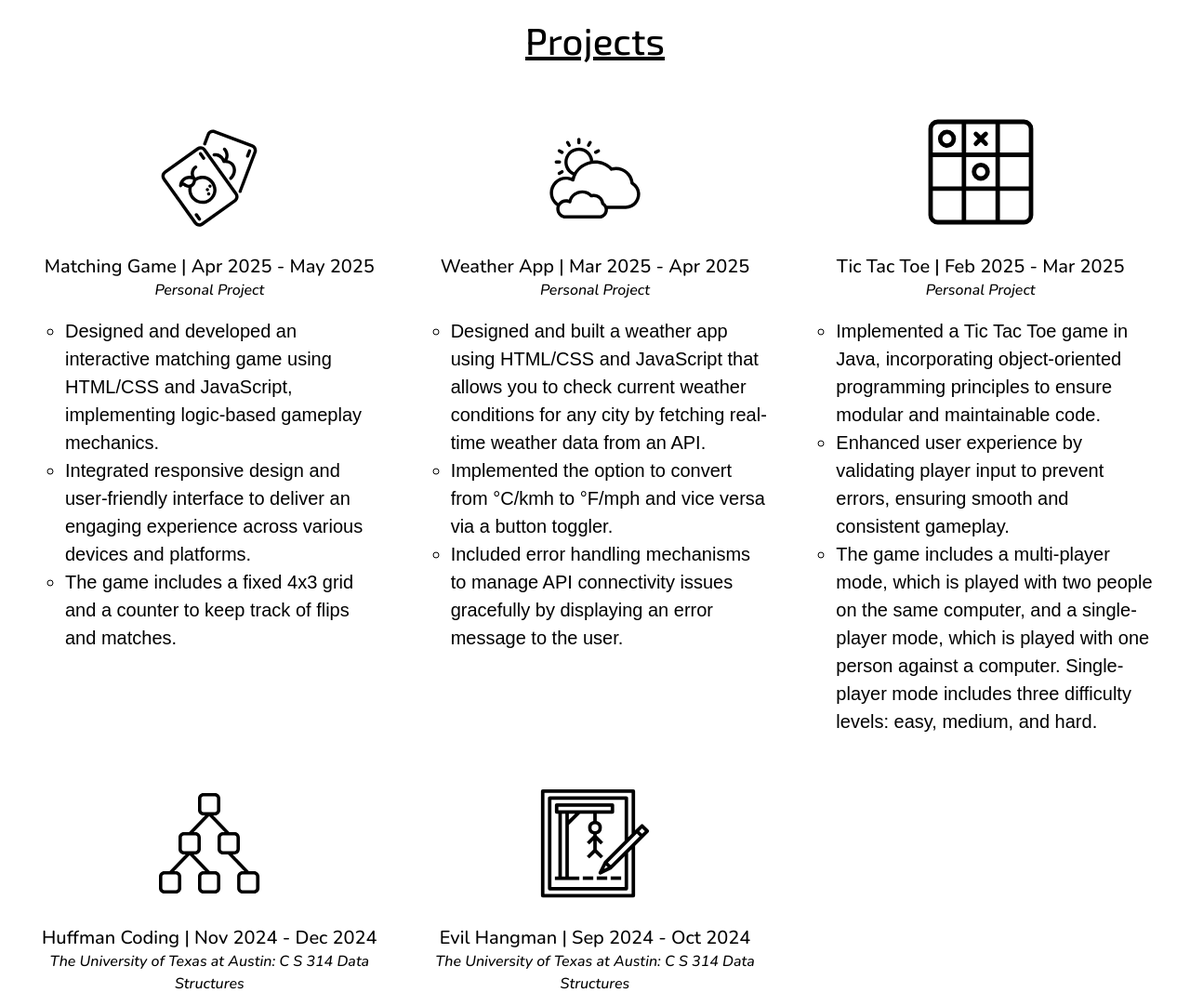
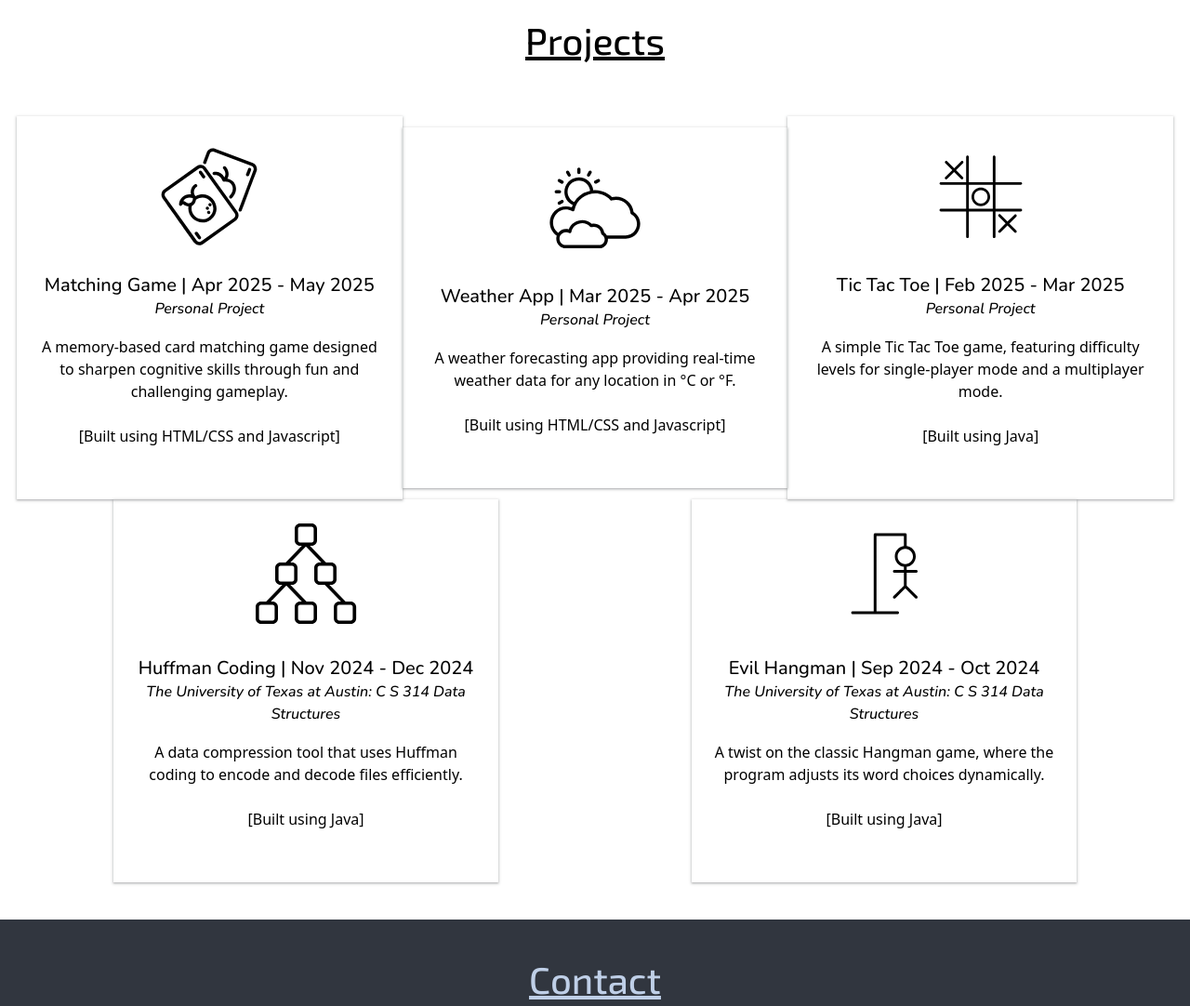
Before and after one commit to jnguyen0101/Portfolio, a website: page index.html in a window 1280 px wide. Shown: the part 2080-3162 px from the top of the page at 93% size. Drawn offline with nearby package versions, Linux system fonts and the light colour scheme; a web font is replaced by a local one.

Commit message:
updated projects

```diff
--- a/index.html
+++ b/index.html
@@ -218,7 +218,7 @@
 <section id="projects-section">
   <h2>Projects</h2>
   <div class="row">
-    <div class="col-12 col-md-6 col-lg-4 git-link">
+    <div class="col-12 col-md-6 col-lg-4 project">
       <a href="https://github.com/jnguyen0101/MatchingGame.git" target="_blank">
         <svg xmlns="http://www.w3.org/2000/svg" viewBox="-5.0 -10.0 110.0 135.0" width="150" height="150">
           <path
@@ -244,17 +244,11 @@
         </svg>
       </a>
       <h3>Matching Game | Apr 2025 - May 2025<br><small><em>Personal Project</em></small></h3>
-      <ul>
-        <li>Designed and developed an interactive matching game using HTML/CSS and JavaScript, implementing logic-based
-          gameplay mechanics.
-        </li>
-        <li>Integrated responsive design and user-friendly interface to deliver an engaging experience across various
-          devices and platforms.
-        </li>
-        <li>The game includes a fixed 4x3 grid and a counter to keep track of flips and matches.</li>
-      </ul>
+      <p>A memory-based card matching game designed to sharpen cognitive skills through fun and challenging gameplay.
+        <br><br>[Built using HTML/CSS and Javascript]
+      </p>
     </div>
-    <div class="col-12 col-md-6 col-lg-4 git-link">
+    <div class="col-12 col-md-6 col-lg-4 project">
       <a href="https://github.com/jnguyen0101/WeatherApp.git" target="_blank">
         <svg xmlns="http://www.w3.org/2000/svg" viewBox="-5.0 -10.0 110.0 135.0" width="150" height="150">
           <path
@@ -276,52 +270,29 @@
         </svg>
       </a>
       <h3>Weather App | Mar 2025 - Apr 2025<br><small><em>Personal Project</em></small></h3>
-      <ul>
-        <li>
-          Designed and built a weather app using HTML/CSS and JavaScript that allows you to check current weather
-          conditions for any city by fetching real-time weather data from an API.
-        </li>
-        <li>
-          Implemented the option to convert from °C/kmh to °F/mph and vice versa via a button toggler.
-        </li>
-        <li>
-          Included error handling mechanisms to manage API connectivity issues gracefully by displaying an error
-          message to the user.
-        </li>
-      </ul>
+      <p>A weather forecasting app providing real-time weather data for any location in °C or °F.
+        <br><br>[Built using HTML/CSS and Javascript]
+      </p>
     </div>
-    <div class="col-12 col-md-6 col-lg-4 git-link">
+    <div class="col-12 col-md-6 col-lg-4 project">
       <a href="https://github.com/jnguyen0101/TicTacToe.git" target="_blank">
-        <svg xmlns="http://www.w3.org/2000/svg" viewBox="0 0 100 125" x="0px" y="0px" width="150" height="150">
-          <g data-name="Layer 10">
-            <path
-              d="M88.67188,3H11.32813A8.33769,8.33769,0,0,0,3,11.32813V88.67188A8.33769,8.33769,0,0,0,11.32813,97H88.67188A8.33769,8.33769,0,0,0,97,88.67188V11.32813A8.33769,8.33769,0,0,0,88.67188,3ZM36.8584,62.87988V36.59766H63.1416V62.87988Zm26.2832,4V93H36.8584V66.87988ZM7,36.59766H32.8584V62.87988H7Zm29.8584-4V7H63.1416V32.59766Zm30.2832,4H93V62.87988H67.1416ZM93,11.32813V32.59766H67.1416V7H88.67188A4.3328,4.3328,0,0,1,93,11.32813ZM11.32813,7H32.8584V32.59766H7V11.32813A4.3328,4.3328,0,0,1,11.32813,7ZM7,88.67188v-21.792H32.8584V93H11.32813A4.3328,4.3328,0,0,1,7,88.67188ZM88.67188,93H67.1416V66.87988H93v21.792A4.33279,4.33279,0,0,1,88.67188,93Z"/>
-            <path
-              d="M19.67578,28.30615a8.08472,8.08472,0,1,0-8.084-8.085A8.09418,8.09418,0,0,0,19.67578,28.30615Zm0-12.16943a4.08472,4.08472,0,1,1-4.084,4.08447A4.08919,4.08919,0,0,1,19.67578,16.13672Z"/>
-            <path
-              d="M50,41.6543a8.08447,8.08447,0,1,0,8.085,8.08447A8.09376,8.09376,0,0,0,50,41.6543Zm0,12.16894a4.08447,4.08447,0,1,1,4.085-4.08447A4.08919,4.08919,0,0,1,50,53.82324Z"/>
-            <path
-              d="M52.82819,20.22144,55.84082,17.209a1.99978,1.99978,0,0,0-2.82812-2.82812L50,17.39337l-3.0127-3.01251A1.99978,1.99978,0,0,0,44.15918,17.209l3.01263,3.01246-3.01263,3.01245A1.99978,1.99978,0,1,0,46.9873,26.062L50,23.0495,53.0127,26.062a1.99978,1.99978,0,1,0,2.82812-2.82812Z"/>
-          </g>
+        <svg xmlns="http://www.w3.org/2000/svg" viewBox="-5.0 -10.0 110.0 135.0" width="150" height="150">
+          <path
+            d="m15.5 32.801c0.30078 0.30078 0.60156 0.39844 0.89844 0.39844 0.30078 0 0.69922-0.10156 0.89844-0.39844l6.8008-6.8008 6.8008 6.8008c0.30078 0.30078 0.60156 0.39844 0.89844 0.39844 0.30078 0 0.69922-0.10156 0.89844-0.39844 0.5-0.5 0.5-1.3008 0-1.8008l-6.6953-6.8008 6.8008-6.8008c0.5-0.5 0.5-1.3008 0-1.8008s-1.3008-0.5-1.8008 0l-6.8008 6.8008-6.8008-6.8008c-0.5-0.5-1.3008-0.5-1.8008 0s-0.5 1.3008 0 1.8008l6.8008 6.8008-6.8984 6.8008c-0.5 0.5-0.5 1.3008 0 1.8008z"/>
+          <path
+            d="m67.199 84.5c0.30078 0.30078 0.60156 0.39844 0.89844 0.39844 0.30078 0 0.69922-0.10156 0.89844-0.39844l6.8008-6.8008 6.8008 6.8008c0.30078 0.30078 0.60156 0.39844 0.89844 0.39844 0.30078 0 0.69922-0.10156 0.89844-0.39844 0.5-0.5 0.5-1.3008 0-1.8008l-6.8008-6.8008 6.8008-6.8008c0.5-0.5 0.5-1.3008 0-1.8008s-1.3008-0.5-1.8008 0l-6.793 6.7031-6.8008-6.8008c-0.5-0.5-1.3008-0.5-1.8008 0s-0.5 1.3008 0 1.8008l6.8008 6.8008-6.8008 6.8008c-0.59766 0.5-0.59766 1.3984 0 1.8984z"/>
+          <path
+            d="m50 59c5 0 9-4.1016 9-9s-4.1016-9-9-9-9 4.1016-9 9 4 9 9 9zm0-15.5c3.6016 0 6.5 2.8984 6.5 6.5s-2.8984 6.5-6.5 6.5-6.5-2.8984-6.5-6.5 2.8984-6.5 6.5-6.5z"/>
+          <path
+            d="m88.699 61.602h-24.5v-23.203h24.5c0.69922 0 1.3008-0.60156 1.3008-1.3008 0-0.69922-0.60156-1.3008-1.3008-1.3008l-24.5 0.003906v-24.5c0-0.69922-0.60156-1.3008-1.3008-1.3008-0.69922 0-1.3008 0.60156-1.3008 1.3008v24.5h-23.199v-24.5c0-0.69922-0.60156-1.3008-1.3008-1.3008-0.69922 0-1.3008 0.60156-1.3008 1.3008v24.5h-24.496c-0.69922 0-1.3008 0.60156-1.3008 1.3008 0 0.69922 0.60156 1.3008 1.3008 1.3008h24.5v23.199h-24.5c-0.69922 0-1.3008 0.60156-1.3008 1.3008 0 0.69922 0.60156 1.3008 1.3008 1.3008h24.5v24.5c0 0.69922 0.60156 1.3008 1.3008 1.3008 0.69922 0 1.3008-0.60156 1.3008-1.3008l-0.003906-24.504h23.199v24.5c0 0.69922 0.60156 1.3008 1.3008 1.3008 0.69922 0 1.3008-0.60156 1.3008-1.3008v-24.5h24.5c0.69922 0 1.3008-0.60156 1.3008-1.3008 0-0.69922-0.60156-1.2969-1.3008-1.2969zm-27.098 0h-23.203v-23.203h23.199z"/>
         </svg>
       </a>
       <h3>Tic Tac Toe | Feb 2025 - Mar 2025<br><small><em>Personal Project</em></small></h3>
-      <ul>
-        <li>
-          Implemented a Tic Tac Toe game in Java, incorporating object-oriented programming principles to
-          ensure modular and maintainable code.
-        </li>
-        <li>
-          Enhanced user experience by validating player input to prevent errors, ensuring smooth and consistent
-          gameplay.
-        </li>
-        <li>The game includes a multi-player mode, which is played with two people on the same computer, and a
-          single-player mode, which is played with one person against a computer. Single-player mode includes three
-          difficulty levels: easy, medium, and hard.
-        </li>
-      </ul>
+      <p>A simple Tic Tac Toe game, featuring difficulty levels for single-player mode and a multiplayer mode.
+        <br><br>[Built using Java]
+      </p>
     </div>
-    <div class="col-12 col-md-6 col-lg-4 git-link">
+    <div class="col-12 col-md-6 col-lg-4 project">
       <a href="https://github.com/jnguyen0101/Huffman.git" target="_blank">
         <svg xmlns="http://www.w3.org/2000/svg"
              viewBox="0 0 100 125" width="150" height="150"
@@ -330,46 +301,23 @@
       </a>
       <h3>Huffman Coding | Nov 2024 - Dec 2024<br><small><em>The University of Texas at Austin: C S 314 Data
         Structures</em></small></h3>
-      <ul>
-        <li>Created a Huffman Coding program in Java that optimizes data storage and retrieval by efficiently
-          assigning codes based on character frequencies and is able to compress and decompress files.
-        </li>
-        <li>Process of compressing includes calculating character frequencies contained in input file, building
-          the corresponding Huffman Tree, and writing to the compressed file.
-        </li>
-        <li>Process of decompressing includes reading the compressed file, rebuilding the corresponding Huffman
-          Tree, and writing to the uncompressed file.
-        </li>
-      </ul>
+      <p>A data compression tool that uses Huffman coding to encode and decode files efficiently.
+        <br><br>[Built using Java]
+      </p>
     </div>
-    <div class="col-12 col-md-6 col-lg-4 git-link">
+    <div class="col-12 col-md-6 col-lg-4 project">
       <a href="https://github.com/jnguyen0101/EvilHangman.git" target="_blank">
-        <svg xmlns="http://www.w3.org/2000/svg" viewBox="0 0 64 80" width="150" height="150">
-          <g data-name="Layer 27">
-            <path
-              d="M23,51H17V21.41L23.41,15H31v4.14a4,4,0,0,0,0,7.72v.73l-3.71,3.7,1.42,1.42L31,30.41v5.18l-3.71,3.7,1.42,1.42L32,37.41l3.29,3.3,1.42-1.42L33,35.59V30.41l2.29,2.3,1.42-1.42L33,27.59v-.73a4,4,0,0,0,0-7.72V15h9a1,1,0,0,0,1-1V10a1,1,0,0,0-1-1H10a1,1,0,0,0-1,1v4a1,1,0,0,0,1,1h1V51H9v2H23ZM34,23a2,2,0,1,1-2-2A2,2,0,0,1,34,23ZM17,18.59V15h3.59ZM11,11H41v2H11Zm2,4h2V51H13Z"/>
-            <rect x="25" y="51" width="6" height="2"/>
-            <rect x="33" y="51" width="6" height="2"/>
-            <rect x="41" y="51" width="6" height="2"/>
-            <path
-              d="M62.71,24.29l-3-3a1,1,0,0,0-1.42,0L55,24.59V2a1,1,0,0,0-1-1H2A1,1,0,0,0,1,2V62a1,1,0,0,0,1,1H54a1,1,0,0,0,1-1V33.41l7.71-7.7A1,1,0,0,0,62.71,24.29ZM49,30.59,37.29,42.29a1.1,1.1,0,0,0-.18.26l-3,6A1,1,0,0,0,35,50a.91.91,0,0,0,.45-.11l6-3a1.1,1.1,0,0,0,.26-.18L49,39.41V57H7V7H49ZM38.27,44.69l1,1-2.07,1Zm2.73-.1L39.41,43,56,26.41,57.59,28ZM53,61H3V3H53V26.59l-2,2V6a1,1,0,0,0-1-1H6A1,1,0,0,0,5,6V58a1,1,0,0,0,1,1H50a1,1,0,0,0,1-1V37.41l2-2Zm6-34.41L57.41,25,59,23.41,60.59,25Z"/>
-          </g>
+        <svg xmlns="http://www.w3.org/2000/svg" viewBox="0 0 101 125" width="150" height="150" xml:space="preserve"
+             x="0px" y="0px" fill-rule="evenodd" clip-rule="evenodd" stroke-linejoin="round" stroke-miterlimit="2">
+          <path
+            d="M43.66,83.794l-0,-67.588c-0,-0 24.558,-0 24.558,-0l-0,9.024c-4.588,0.611 -8.132,4.545 -8.132,9.299c-0,4.755 3.544,8.688 8.132,9.3l-0,2.866l-8.562,-0c-0.69,-0 -1.25,0.56 -1.25,1.25c-0,0.689 0.56,1.25 1.25,1.25l8.562,-0l-0,11.607c-0,0 -9.446,9.446 -9.446,9.446c-0.488,0.488 -0.488,1.28 0,1.768c0.244,0.244 0.564,0.366 0.884,0.366l0.06,-0.002c0.299,-0.014 0.595,-0.135 0.824,-0.364l8.928,-8.928l8.936,8.936c0.488,0.488 1.28,0.488 1.768,-0c0.488,-0.488 0.488,-1.28 -0,-1.768l-9.454,-9.454l-0,-11.607l8.57,-0c0.69,-0 1.25,-0.561 1.25,-1.25c0,-0.69 -0.56,-1.25 -1.25,-1.25l-8.57,-0l-0,-2.866c4.588,-0.612 8.132,-4.545 8.132,-9.3c0,-4.754 -3.544,-8.688 -8.132,-9.299l-0,-10.274c-0,-0.691 -0.56,-1.25 -1.25,-1.25l-27.058,-0c-0.691,-0 -1.25,0.559 -1.25,1.25l-0,68.838l-18.939,0c-0.69,0 -1.25,0.56 -1.25,1.25c0,0.69 0.56,1.25 1.25,1.25l40.378,0c0.69,0 1.25,-0.56 1.25,-1.25c-0,-0.69 -0.56,-1.25 -1.25,-1.25l-18.939,0Zm25.808,-56.147c3.798,0 6.882,3.084 6.882,6.882c0,3.799 -3.084,6.882 -6.882,6.882c-3.798,0 -6.882,-3.083 -6.882,-6.882c-0,-3.798 3.084,-6.882 6.882,-6.882Z"/>
         </svg>
       </a>
       <h3>Evil Hangman | Sep 2024 - Oct 2024<br><small>The University of Texas at Austin: C S 314 Data
         Structures</small></h3>
-      <ul>
-        <li>Created a twist on the classic Hangman game in Java where the computer keeps changing its word list
-          to avoid revealing the correct letters, making it much harder for the player to guess the word.
-        </li>
-        <li>With each new guess, the program splits the list of words into groups based on where the guessed
-          letter appears, and then it continues by choosing the largest group, effectively avoiding committing
-          to a single word until absolutely necessary.
-        </li>
-        <li>The program includes three difficulty levels, easy, medium, and hard, which vary in alternation
-          between the hardest and second hardest word.
-        </li>
-      </ul>
+      <p>A twist on the classic Hangman game, where the program adjusts its word choices dynamically.
+        <br><br>[Built using Java]
+      </p>
     </div>
   </div>
 </section>
--- a/styles.css
+++ b/styles.css
@@ -107,9 +107,11 @@ h2 {
     scroll-margin-top: 50px;
 }
 
-.git-link {
+.project {
     text-align: center;
-    padding: 0 20px 40px;
+    padding: 20px 20px 40px;
+    margin: auto;
+    box-shadow: rgba(60, 64, 67, 0.3) 0 1px 2px 0, rgba(60, 64, 67, 0.15) 0 1px 3px 1px;
 }
 
 #projects-section h3 {
```
